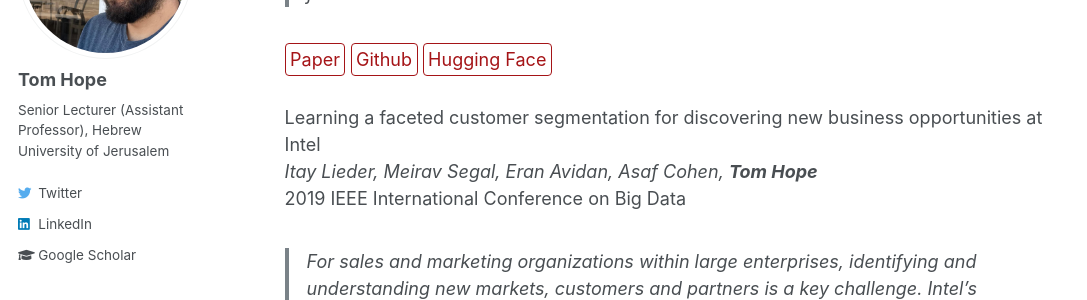
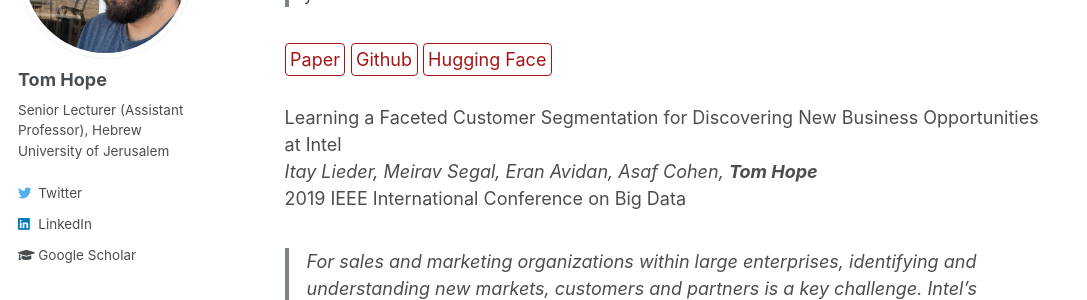
Before and after one commit to tomhoper/tomhoper.github.io, a Jekyll site: the page built from _research/kg.md, in a window 1280 px wide and 900 px high, scrolled down 1653 px. Shown: the part 153-453 px from the top of the window, without its empty margins (0-1087 px from the left). Built offline with Jekyll 4.4.1, drawn with Linux system fonts in a browser that asks for light colours; some of the changed text lies outside the part shown.

Commit message:
Update kg.md

```diff
--- a/_research/kg.md
+++ b/_research/kg.md
@@ -18,7 +18,7 @@ AKBC 2021
 [Paper](https://arxiv.org/abs/2106.09700){: .btn--research} [Github](https://github.com/rahuln/lm-bio-kgc){: .btn--research}
 
 
-Extracting a knowledge base of mechanisms from COVID-19 papers<br>
+Extracting a Knowledge Base of Mechanisms from COVID-19 papers<br>
 _**Tom Hope** *, Aida Amini*, David Wadden, Madeleine van Zuylen, Sravanthi Parasa, Eric Horvitz, Daniel Weld, Roy Schwartz, Hannaneh Hajishirzi_<br>
 NAACL 2021
 
@@ -35,7 +35,7 @@ AKBC 2021 **_Outstanding paper award_**
 
 [Paper](https://arxiv.org/abs/2104.08809){: .btn--research} [Github](https://github.com/ariecattan/SciCo){: .btn--research} [Hugging Face](https://huggingface.co/datasets/allenai/scico){: .btn--research}
 
-Learning a faceted customer segmentation for discovering new business opportunities at Intel<br>
+Learning a Faceted Customer Segmentation for Discovering New Business Opportunities at Intel<br>
 _Itay Lieder, Meirav Segal, Eran Avidan, Asaf Cohen, **Tom Hope**_<br>
 2019 IEEE International Conference on Big Data
 
```
